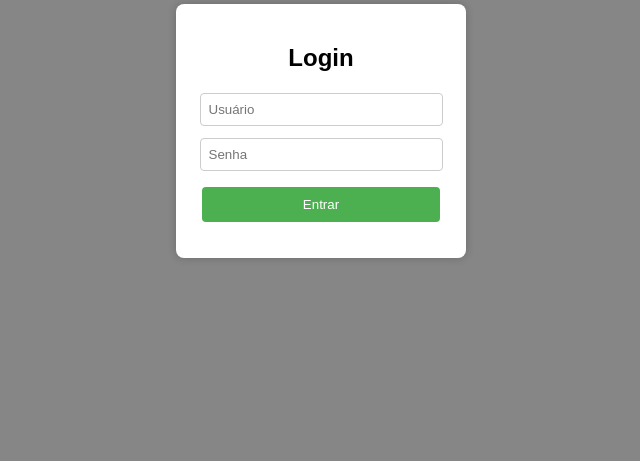
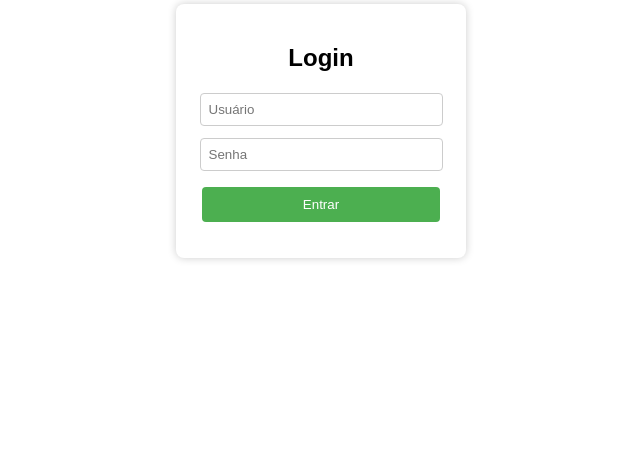
Before and after one commit to IsaiasMaxter/loginss, a plain HTML site: page index.html in a window 1280 px wide. Shown: the part 339-800 px from the top of the page, without its empty margins (319-959 px from the left). Drawn offline with Linux system fonts and the light colour scheme.

Commit message:
att da cor

```diff
--- a/style.css
+++ b/style.css
@@ -1,6 +1,6 @@
 body {
   font-family: Arial, sans-serif;
-  background: #868686;
+  background: #ffffff;
   display: flex;
   flex-direction: column;
   align-items: center;
```
